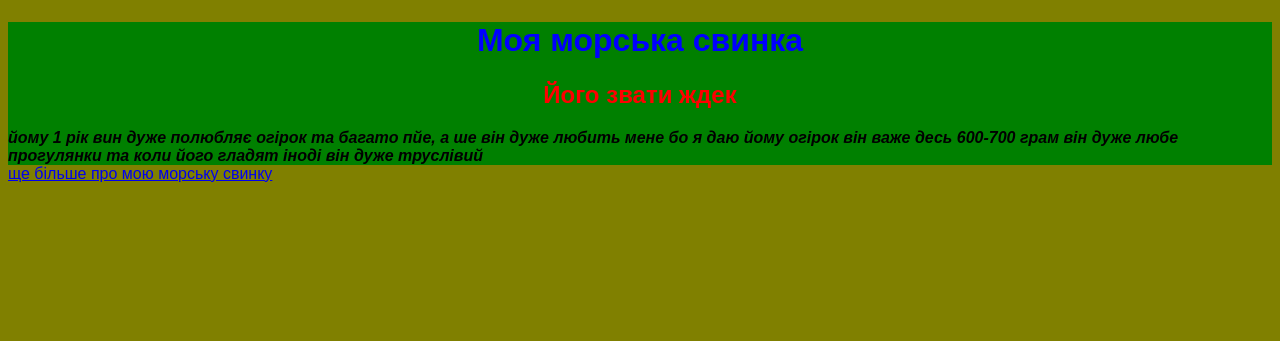
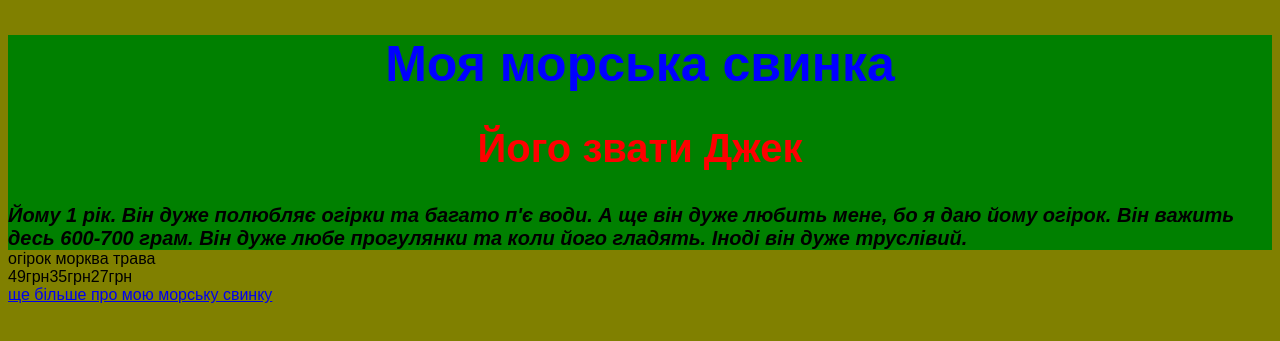
Before and after one commit to romanfomovskoj/svinka, a plain HTML site: page index.html in a window 1280 px wide. Shown: the part 271-612 px from the top of the page. Drawn offline with Linux system fonts and the light colour scheme.

Commit message:
Update index.html

```diff
--- a/index.html
+++ b/index.html
@@ -18,17 +18,33 @@
         background-color:
         }
   </style>
+  <table>
   <body style="background-color:olive">
     <header><img src="https://s.tmimgcdn.com/scr/800x500/228900/morska-svinka-prostij-logotip-talismana_228996-original.jpg" height="60" width="70"/>
     <br>
     <img src="https://images.prom.ua/13876568_w600_h600_13876568.jpg" height="200" width="300"/>
     <img src="https://zaxid.net/resources/photos/news/202111/1530790_2134592.jpg?202111221719" height="200" width="300"/></header>
     <main style="background-color:green">
-    <h1 style="text-align:center;color:blue">Моя морська свинка</h1>
-    <h2 style="text-align:center;color:red">Його звати ждек</h2>
-    <b><i>йому 1 рік вин дуже полюбляє огірок та багато пйе, а ше він дуже любить мене бо я даю йому огірок він важе десь 600-700 грам він дуже любе прогулянки та коли його гладят іноді він дуже труслівий</i></b>
+    <h1 style="text-align:center;color:blue;font-size:50px">Моя морська свинка</h1>
+    <h2 style="text-align:center;color:red;font-size:40px">Його звати Джек</h2>
+    <b style="font-size:20px"><i>Йому 1 рік. Він дуже полюбляє огірки та багато п'є води. А ще він дуже любить мене, бо я даю йому огірок. Він важить десь 600-700 грам. Він дуже любе прогулянки та коли його гладять. Іноді він дуже труслівий.</i></b>
+     <br>
+    <table style="background-color:olive">
+    <tr style="font-size:20px">
+     <dr>огірок</dr>
+     <dr> морква </dr>
+     <dr>трава</dr>
+    </tr>
+    <br>
+    <tr style="font-size:20px">
+      <dr>49грн</dr>
+      <dr>35грн</dr>
+      <dr>27грн</dr>
+     </tr>
+    </table>
     </main>
 
     <footer><a href="111">ще більше про мою морську свинку</a></footer>
     </body>
+  </table>
 </html>
```
